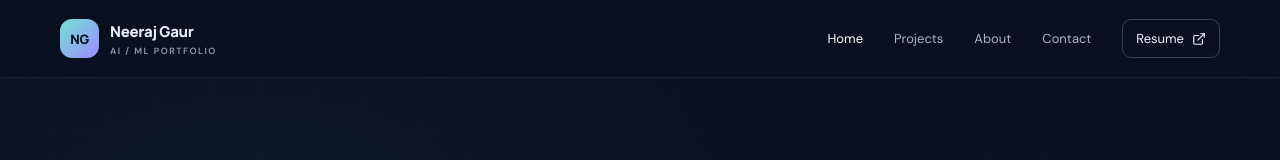
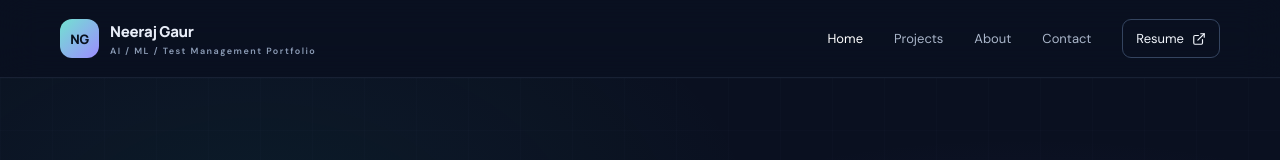
Before and after one commit to NeerajGaur19/NGAIMLPortfolio, a React (Vite) app: page / in a window 1280 px wide. Shown: the top 160 px of the page. Built offline with nearby package versions, Linux system fonts and the light colour scheme.

Commit message:
Update main.jsx

```diff
--- a/src/main.jsx
+++ b/src/main.jsx
@@ -85,7 +85,7 @@ function Header() {
   const location = useLocation();
   React.useEffect(() => setOpen(false), [location.pathname]);
   return <header className="site-header"><div className="container nav-wrap">
-    <Link to="/" className="brand"><span className="brand-mark">NG</span><span>Neeraj Gaur<span className="brand-sub">AI / ML PORTFOLIO</span></span></Link>
+    <Link to="/" className="brand"><span className="brand-mark">NG</span><span>Neeraj Gaur<span className="brand-sub">AI / ML / Test Management Portfolio</span></span></Link>
     <button className="mobile-toggle" aria-label="Toggle navigation" onClick={() => setOpen(!open)}>{open ? <X/> : <Menu/>}</button>
     <nav className={open ? 'nav-links open' : 'nav-links'} aria-label="Main navigation">
       <NavLink to="/" end>Home</NavLink><NavLink to="/projects">Projects</NavLink><NavLink to="/about">About</NavLink><NavLink to="/contact">Contact</NavLink>
```
